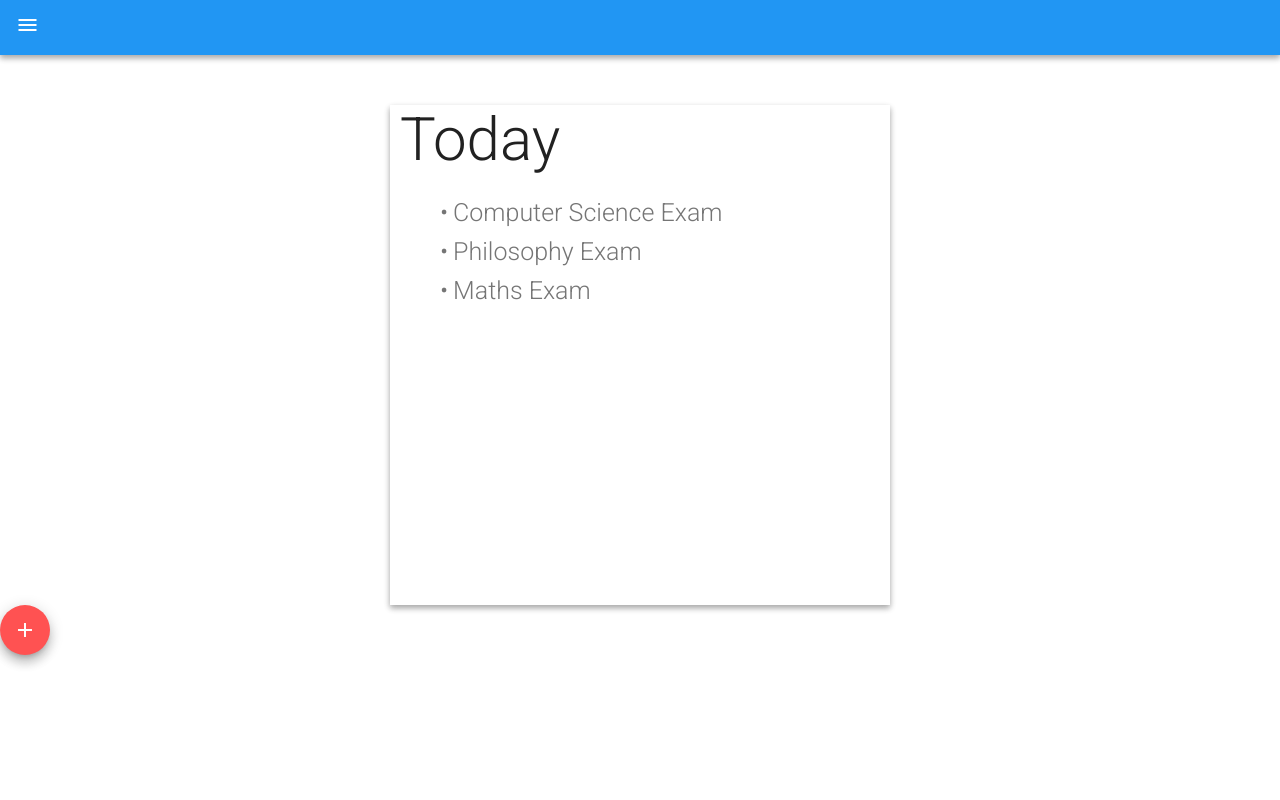
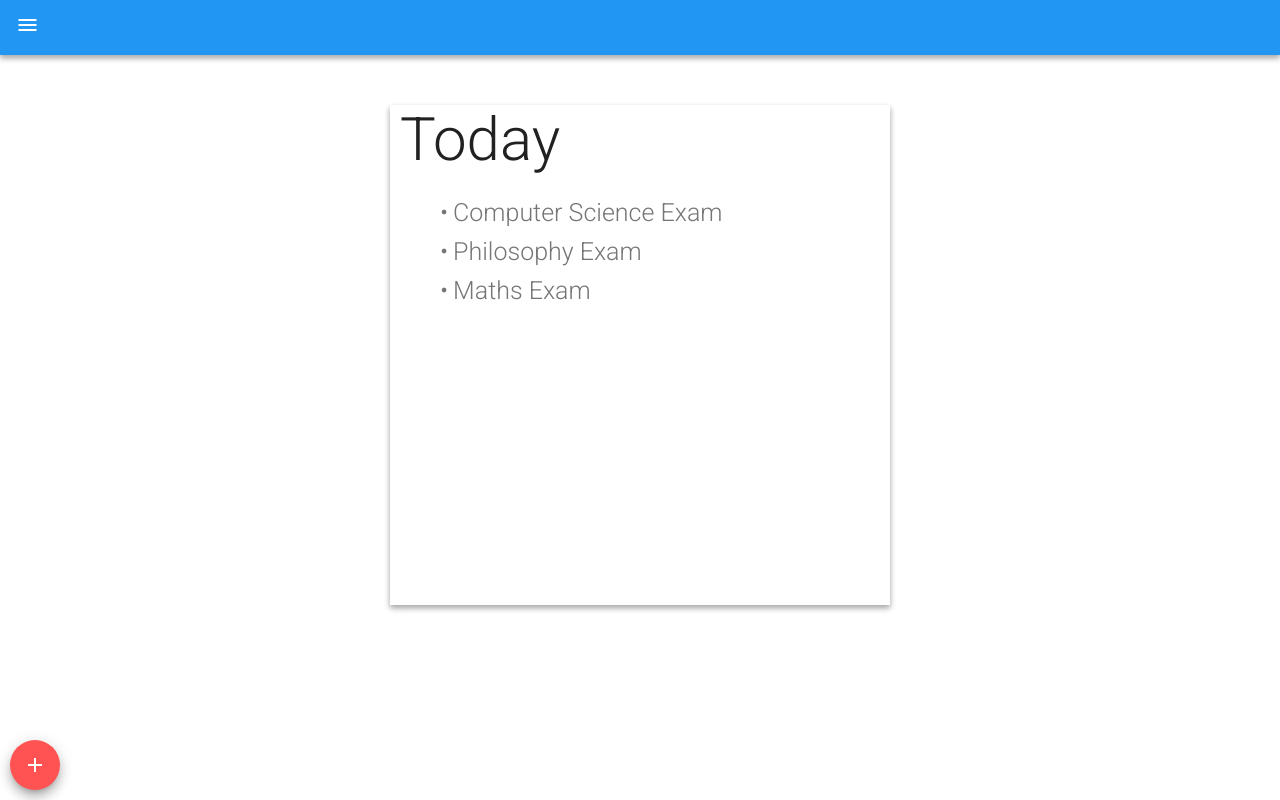
Before and after one commit to Henry-Ash-Williams/planner-app, a React (Create React App) app: page / in a window 1280 px wide. Built offline with nearby package versions, Linux system fonts and the light colour scheme.

Commit message:
Repositioned add task button

```diff
--- a/src/components/Add-Task-Button/styles.js
+++ b/src/components/Add-Task-Button/styles.js
@@ -5,7 +5,9 @@ const AddTaskButtonDiv = styled.div`
         cursor: pointer;
         box-shadow: 0px 5px 5px -3px rgba(0, 0, 0, 0.2), 0px 8px 10px 1px rgba(0, 0, 0, 0.14), 0px 3px 14px 2px rgba(0, 0, 0, 0.12);
         border: none;
-        position: relative;
+        position: absolute;
+        left:    10px;
+        bottom:   10px;
         width: 50px;
         height: 50px;
         border-radius: 50%;
```
